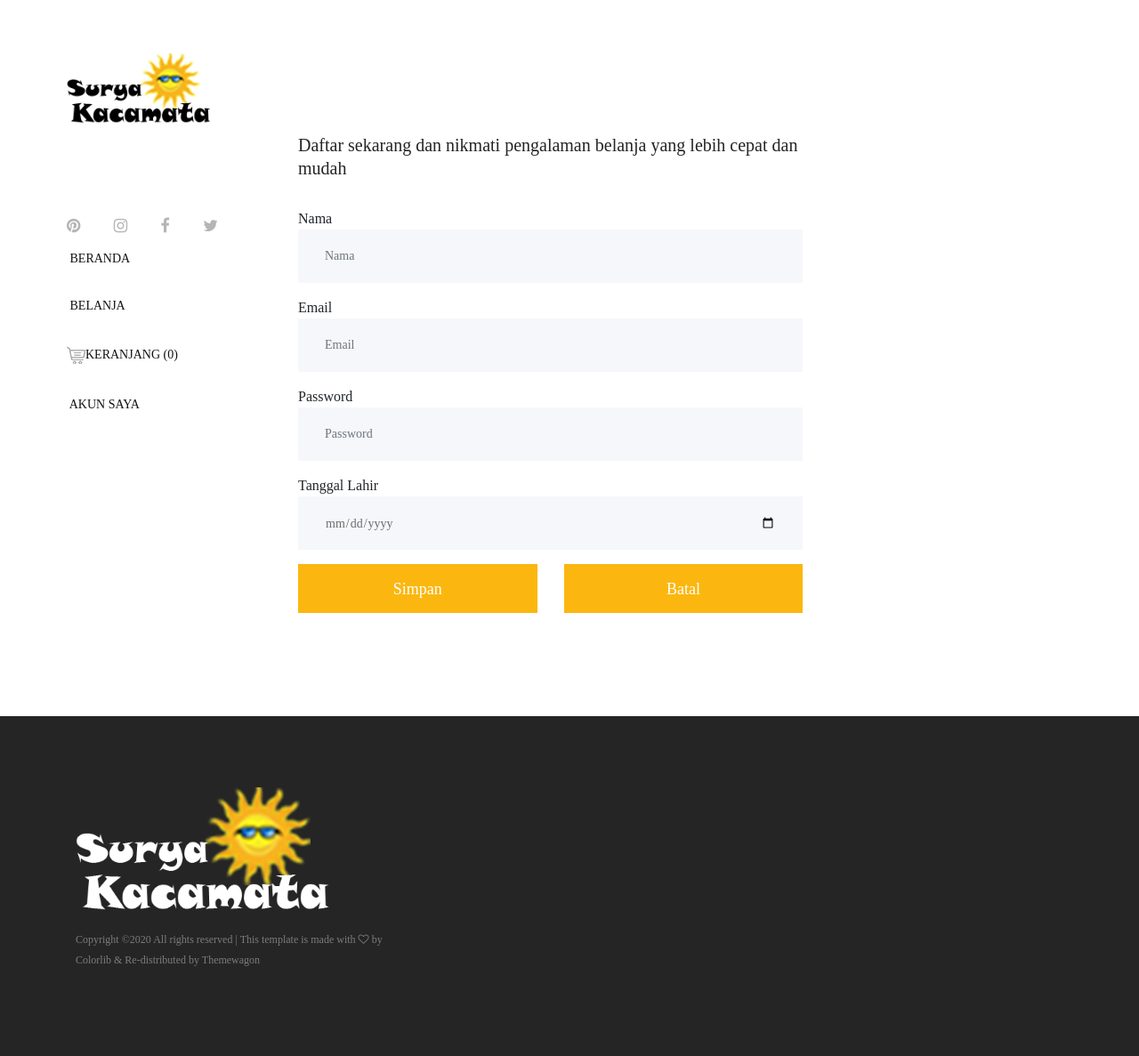
After one commit to suryadwipayana1001/Glasses-AR-CodeIgniter, a CodeIgniter app: page /KacamataAR/index.php/daftar in a window 1280 px wide. The commit adds this page. Shown: the whole page at 89% size. Run offline with CodeIgniter, Linux system fonts and the light colour scheme; some libraries are stand-ins or nearby versions; some web fonts are replaced.

Commit message:
menambahkan form login dan form daftar

```diff
--- /dev/null
+++ b/application/controllers/daftar.php
@@ -0,0 +1,29 @@
+<?php
+defined('BASEPATH') OR exit('No direct script access allowed');
+
+/**
+ *
+ */
+class daftar extends CI_Controller{
+	function __construct(){
+	parent::__construct();
+	$this->load->model('m_customer');
+}
+	public function index()
+	{
+		$this->load->view("t_users/header");
+		$this->load->view("v_users/v_daftar");
+		$this->load->view("t_users/footer");
+
+	}
+function simpan_customer(){
+		$id_customer=$this->input->post('id_customer');
+		$nama_customer=$this->input->post('nama_customer');
+		$email_customer=$this->input->post('email_customer');
+		$password_customer=$this->input->post('password_customer');
+		$tanggallahir_customer=$this->input->post('tanggallahir_customer');
+		$this->m_customer->simpan_customer($id_customer,$nama_customer,$email_customer,$password_customer,$tanggallahir_customer);
+		redirect('daftar');
+	}
+}
+?>
--- a/application/controllers/menyuplai.php
+++ b/application/controllers/menyuplai.php
@@ -12,7 +12,7 @@ class menyuplai extends CI_Controller{
 
 	function index(){
 		$x['data']=$this->m_menyuplai->show_menyuplai();
-		$x['barang']=$this->m_barang->show_barang();
+		$x['barang']=$this->m_barang->show_barang1();
 		$x['supplier']=$this->m_supplier->show_supplier();
 		$this->load->view("t_admin/header");
 		$this->load->view("t_admin/navbar");
--- a/application/models/m_customer.php
+++ b/application/models/m_customer.php
@@ -10,4 +10,9 @@ class m_customer extends CI_Model{
 		$hasil=$this->db->query("DELETE FROM tb_customer WHERE	id_customer='$id_customer'");
 		return $hasil;
 	}
+function simpan_customer($id_customer,$nama_customer,$email_customer,$password_customer,$tanggallahir_customer){
+	$hasil=$this->db->query("INSERT INTO tb_customer(id_customer,nama_customer,email_customer,password_customer,tanggallahir_customer) VALUES('$id_customer','$nama_customer','$email_customer','$password_customer','$tanggallahir_customer')");
+		return $hasil;
+	}
+
 }
--- a/application/views/t_users/sidebar.php
+++ b/application/views/t_users/sidebar.php
@@ -66,7 +66,10 @@
                     <a href="<?=site_url('keranjang')?>"><img src="<?=base_url()?>assets/img/core-img/cart.png" alt="">Keranjang <span>(0)</span></a>
                 </li>
                 <li>
-                <a href="cart.html" class="cart-nav"><i class="fa "></i> <span>Akun Saya</a>
+                     <li <?=$this->uri->segment(1) == 'akunsaya' || $this->uri->segment(1) == '' ? 'class="active-menu"' : ''?>>
+                    <a href="<?=site_url('akunsaya')?>">
+                        <i class="fa "></i> <span>Akun Saya</span>
+                    </a>
                 </li>
                 </ul>
             </nav>
--- /dev/null
+++ b/application/views/v_users/v_daftar.php
@@ -0,0 +1,39 @@
+      <?php $this->load->view("t_users/sidebar");?>
+       <div class="cart-table-area section-padding-100">
+            <div class="container-fluid">
+                <div class="row">
+                    <div class="col-12 col-lg-8">
+                        <div class="checkout_details_area mt-50 clearfix">
+
+                            <div class="cart-title">
+                                <h5>Daftar sekarang dan nikmati pengalaman belanja yang lebih cepat dan mudah</h5>
+                            </div>
+                            <br>
+                            <form class="form-horizontal" method="post" action="<?php echo base_url().'index.php/daftar/simpan_customer'?>"enctype="multipart/form-data" >
+                                <div class="row">
+                                    <div class="col-md-12 mb-3">
+                                       Nama <input type="text" class="form-control" name="nama_customer" value="" placeholder="Nama" required>
+                                    </div>
+                                     <div class="col-md-12 mb-3">
+                                       Email <input type="text" class="form-control" name="email_customer" value="" placeholder="Email" required>
+                                    </div>
+                                     <div class="col-md-12 mb-3">
+                                       Password <input type="text" class="form-control" name="password_customer" value="" placeholder="Password" required>
+                                    </div>
+                                     <div class="col-md-12 mb-3">
+                                       Tanggal Lahir <input type="date" class="form-control" name="tanggallahir_customer"  required>
+                                    </div>
+                                    <div class="col-md-6 mb-3">
+                                        <button class="btn amado-btn w-100">Simpan</button>
+                                    </div>
+                                    <div class="col-md-6 mb-3">
+                                       <a href="<?=site_url('akunsaya')?>" class="btn amado-btn w-100">Batal</a>
+                                    </div>
+                                </div>
+                            </form>
+                        </div>
+                    </div>
+                </div>
+            </div>
+        </div>
+    </div>
```
Also changed, not shown: application/controllers/akunsaya.php (added, +17 -0 lines), application/views/v_users/v_akunsaya.php (added, +34 -0 lines).
